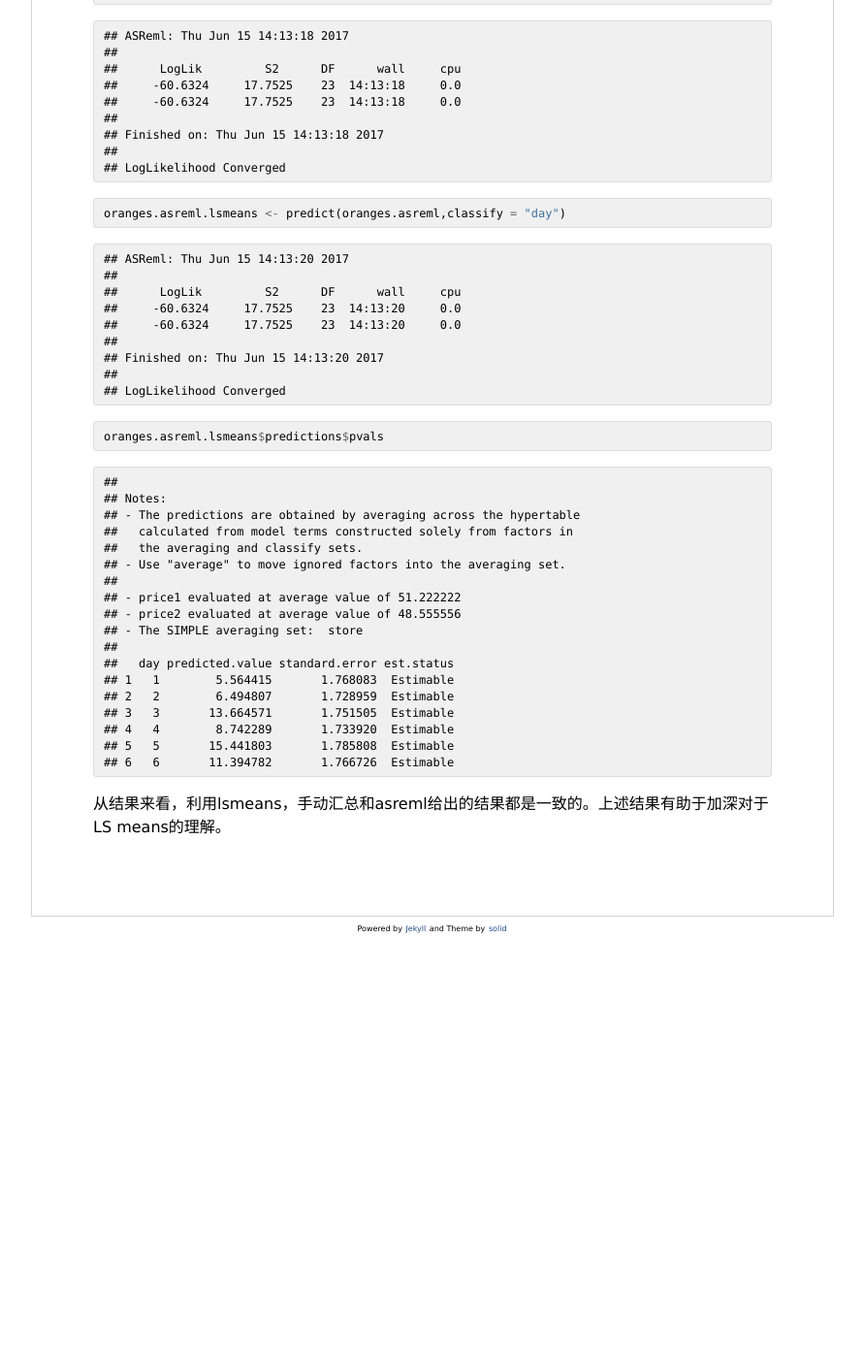
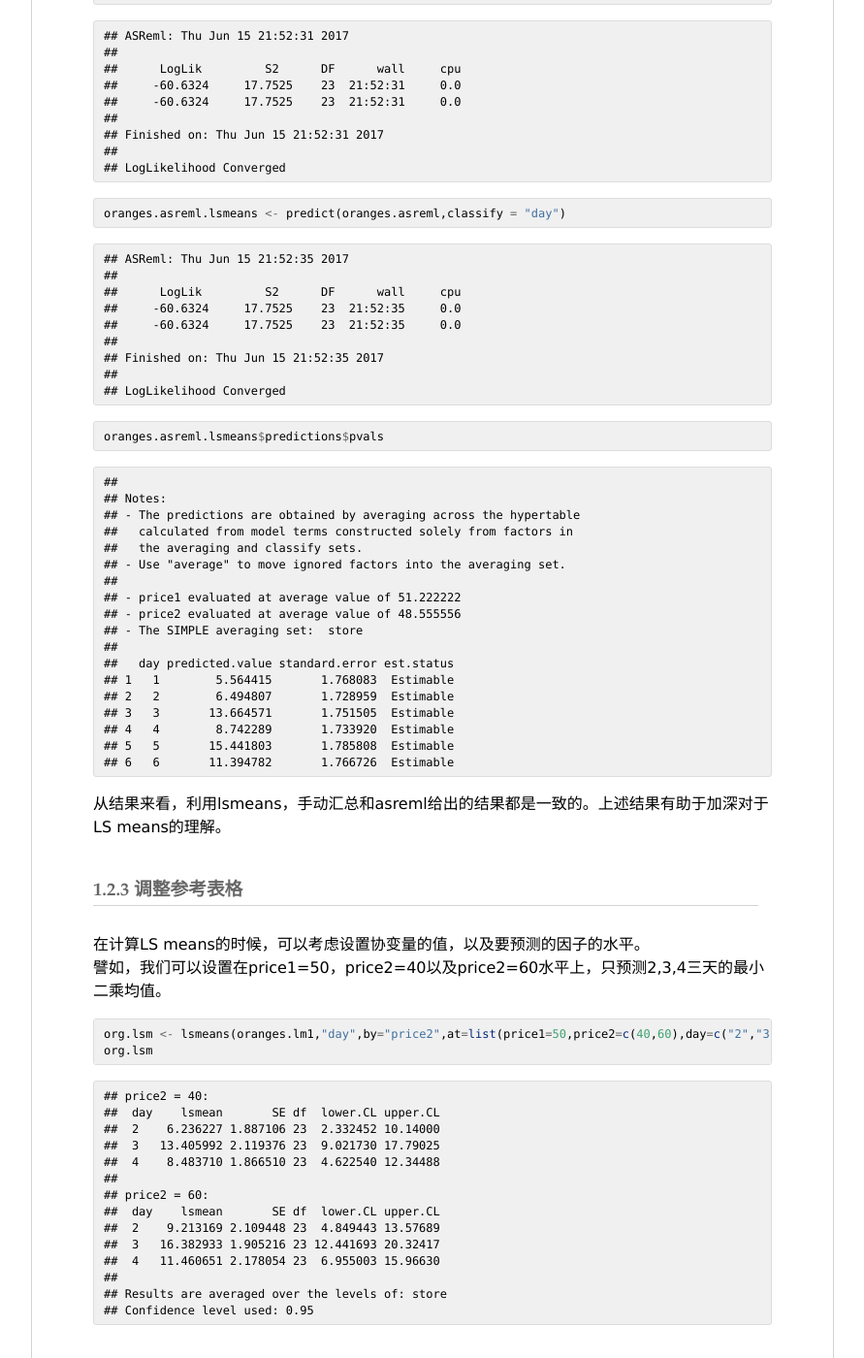
Before and after one commit to luansheng/luansheng.github.io, a Jekyll site: the page built from images/2017-06-10-最小二乘均值的估计模型.md, in a window 1280 px wide and 1400 px high, scrolled down 3654 px. Shown: the whole window at 97% size, without its empty margins (194-1085 px from the left). Built offline with Jekyll 4.4.1, drawn with Linux system fonts in a browser that asks for light colours; our own code applies the rules of GitHub Pages for plain Markdown files; before the commit the page ends 4624 px from its top, so only the background shows below that; some of the changed text lies outside the part shown.

Commit message:
add 1.2.3 调整参考表格

````diff
--- a/images/2017-06-10-最小二乘均值的估计模型.md
+++ b/images/2017-06-10-最小二乘均值的估计模型.md
@@ -208,13 +208,13 @@ oranges.asreml <-
 ```
 
 ```
-## ASReml: Thu Jun 15 14:13:18 2017
+## ASReml: Thu Jun 15 21:52:31 2017
 ##
 ##      LogLik         S2      DF      wall     cpu
-##     -60.6324     17.7525    23  14:13:18     0.0
-##     -60.6324     17.7525    23  14:13:18     0.0
+##     -60.6324     17.7525    23  21:52:31     0.0
+##     -60.6324     17.7525    23  21:52:31     0.0
 ##
-## Finished on: Thu Jun 15 14:13:18 2017
+## Finished on: Thu Jun 15 21:52:31 2017
 ##
 ## LogLikelihood Converged
 ```
@@ -224,13 +224,13 @@ oranges.asreml.lsmeans <- predict(oranges.asreml,classify = "day")
 ```
 
 ```
-## ASReml: Thu Jun 15 14:13:20 2017
+## ASReml: Thu Jun 15 21:52:35 2017
 ##
 ##      LogLik         S2      DF      wall     cpu
-##     -60.6324     17.7525    23  14:13:20     0.0
-##     -60.6324     17.7525    23  14:13:20     0.0
+##     -60.6324     17.7525    23  21:52:35     0.0
+##     -60.6324     17.7525    23  21:52:35     0.0
 ##
-## Finished on: Thu Jun 15 14:13:20 2017
+## Finished on: Thu Jun 15 21:52:35 2017
 ##
 ## LogLikelihood Converged
 ```
@@ -260,3 +260,29 @@ oranges.asreml.lsmeans$predictions$pvals
 ## 6   6       11.394782       1.766726  Estimable
 ```
 从结果来看，利用lsmeans，手动汇总和asreml给出的结果都是一致的。上述结果有助于加深对于LS means的理解。
+
+### 1.2.3 调整参考表格
+在计算LS means的时候，可以考虑设置协变量的值，以及要预测的因子的水平。
+譬如，我们可以设置在price1=50，price2=40以及price2=60水平上，只预测2,3,4三天的最小二乘均值。
+
+```r
+org.lsm <- lsmeans(oranges.lm1,"day",by="price2",at=list(price1=50,price2=c(40,60),day=c("2","3","4")))
+org.lsm
+```
+
+```
+## price2 = 40:
+##  day    lsmean       SE df  lower.CL upper.CL
+##  2    6.236227 1.887106 23  2.332452 10.14000
+##  3   13.405992 2.119376 23  9.021730 17.79025
+##  4    8.483710 1.866510 23  4.622540 12.34488
+##
+## price2 = 60:
+##  day    lsmean       SE df  lower.CL upper.CL
+##  2    9.213169 2.109448 23  4.849443 13.57689
+##  3   16.382933 1.905216 23 12.441693 20.32417
+##  4   11.460651 2.178054 23  6.955003 15.96630
+##
+## Results are averaged over the levels of: store
+## Confidence level used: 0.95
+```
````
Also changed, not shown: other parts of images/2017-06-10-最小二乘均值的估计模型.md (+1 -1 lines), _posts/2017-06-10-最小二乘均值的估计模型.md (+26 -1 lines), images/2017-06-10-最小二乘均值的估计模型.Rmd (+9 -0 lines), images/2017-06-10-最小二乘均值的估计模型.html (+30 -9 lines).
